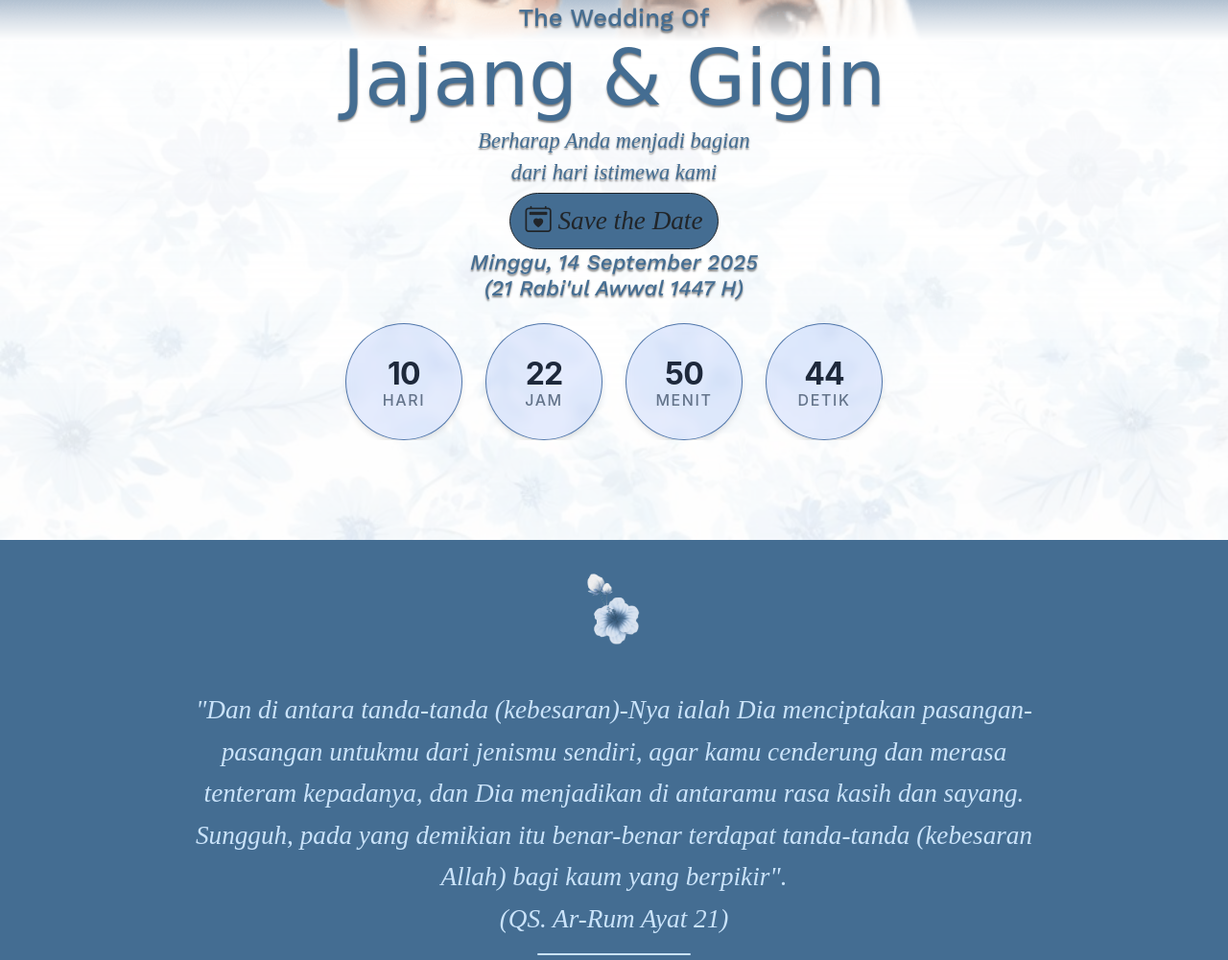
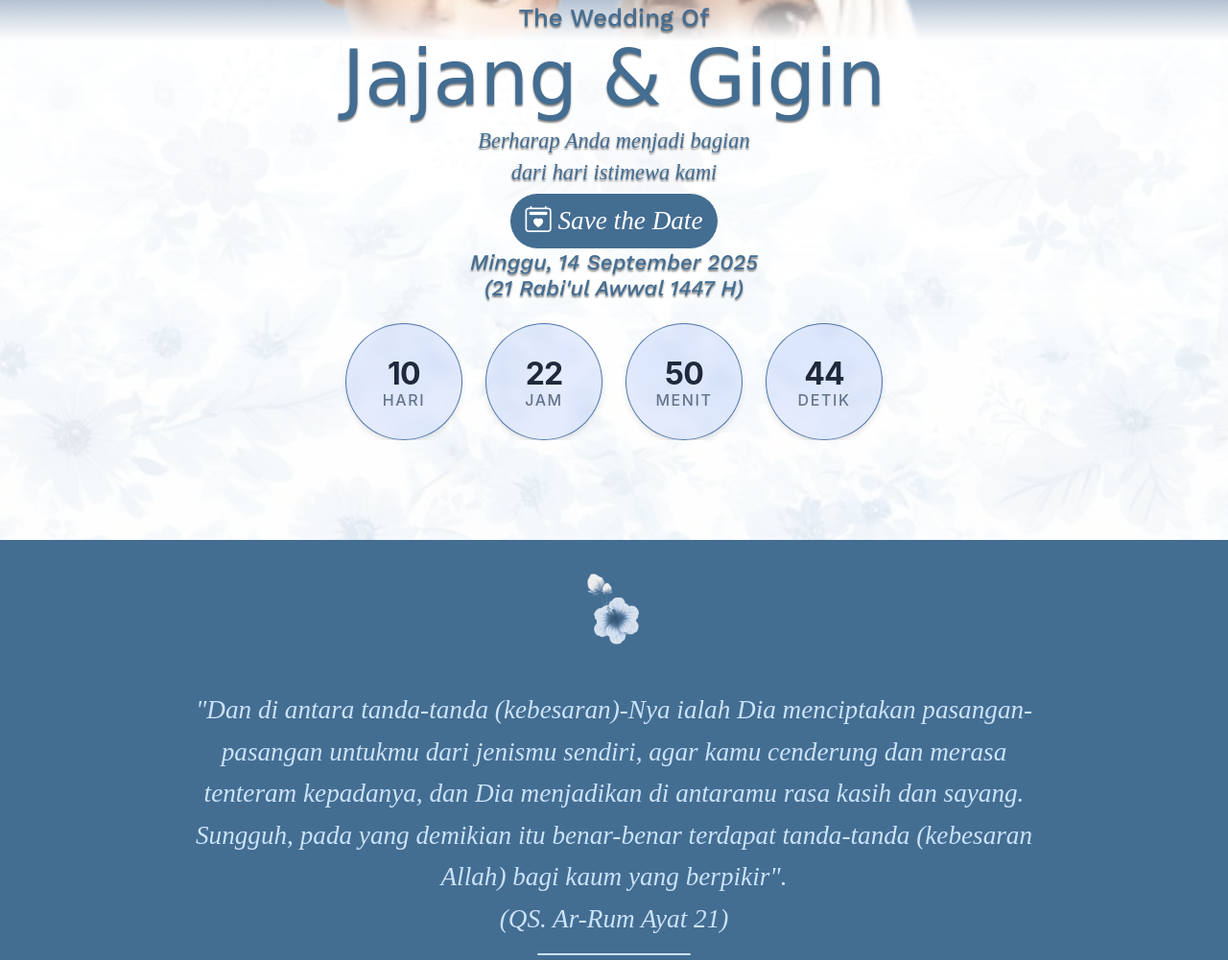
Before and after one commit to myani165-dot/Jajang_Gigin_Wedding, a plain HTML site: page index.html in a window 1280 px wide. Shown: the part 1037-2038 px from the top of the page at 96% size. Drawn offline with nearby package versions, Linux system fonts and the light colour scheme; no server answers; a web font is replaced by a local one.

Commit message:
Update style.css

```diff
--- a/style.css
+++ b/style.css
@@ -172,7 +172,7 @@ body {
     font-family: 'Sorts Mill Goudy', serif;
     font-size: 1.7rem;
     font-style: italic;
-    color: white;
+    color: #fff !important;
     background-color: var(--denim) !important;
     transition: all 0.3s ease;
     border-radius: 30px;
```
